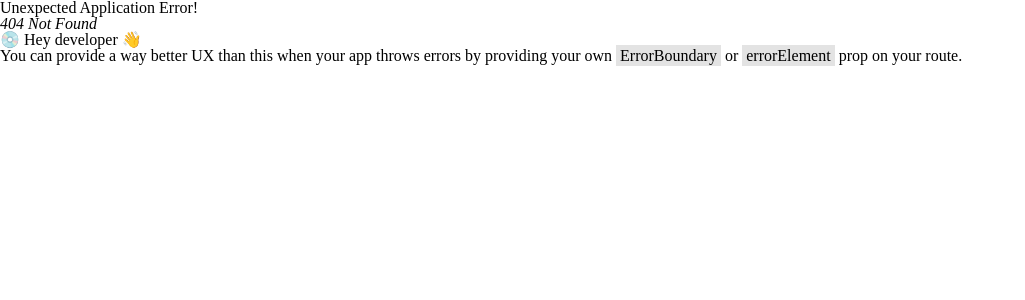
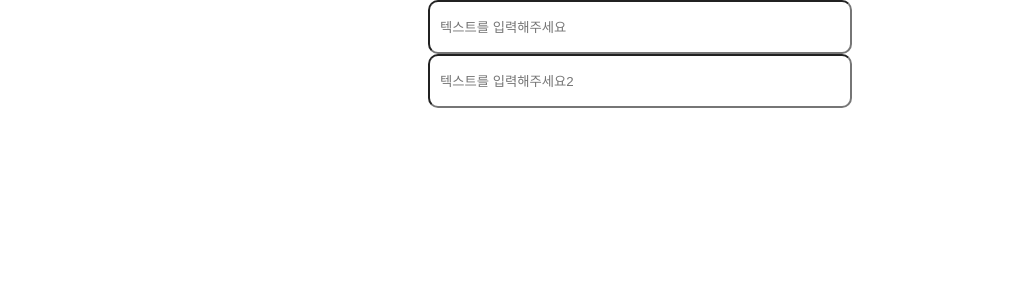
Before and after one commit to kw0n0/Better-Morning, a React (Vite) app in the folder client/: page /form in a window 1280 px wide. Before the commit this address had no page. Shown: the top 300 px of the page, without its empty margins (0-1025 px from the left). Built offline with nearby package versions, Linux system fonts and the light colour scheme.

Commit message:
feat: form 컴포넌트 및 mock 데이터 테스트

```diff
--- a/client/src/main.tsx
+++ b/client/src/main.tsx
@@ -1,6 +1,7 @@
 import React from 'react';
 import ReactDOM from 'react-dom/client';
 import Home from './pages/home/index';
+import Form from './pages/form/index';
 import './reset.css';
 import { createBrowserRouter, RouterProvider } from 'react-router-dom';
 
@@ -9,6 +10,10 @@ const router = createBrowserRouter([
     path: '/',
     element: <Home />,
   },
+  {
+    path: '/form',
+    element: <Form />,
+  },
 ]);
 
 ReactDOM.createRoot(document.getElementById('root')!).render(
--- /dev/null
+++ b/client/src/pages/form/index.tsx
@@ -0,0 +1,35 @@
+/** @jsxImportSource @emotion/react */
+import { css } from '@emotion/react';
+import TextInput from '../../common/components/TextInput';
+
+function Form() {
+  const SERVER_DATA = [
+    { id: 0, type: 'text', placeholder: '텍스트를 입력해주세요' },
+    { id: 1, type: 'text', placeholder: '텍스트를 입력해주세요2' },
+  ];
+
+  return (
+    <form
+      css={css`
+        display: flex;
+        flex-direction: column;
+        align-items: center;
+      `}
+    >
+      {SERVER_DATA.map((item) => {
+        if (item.type === 'text') {
+          return (
+            <TextInput
+              key={item.id}
+              width={400}
+              height={30}
+              placeholder={item.placeholder}
+            />
+          );
+        }
+      })}
+    </form>
+  );
+}
+
+export default Form;
```
